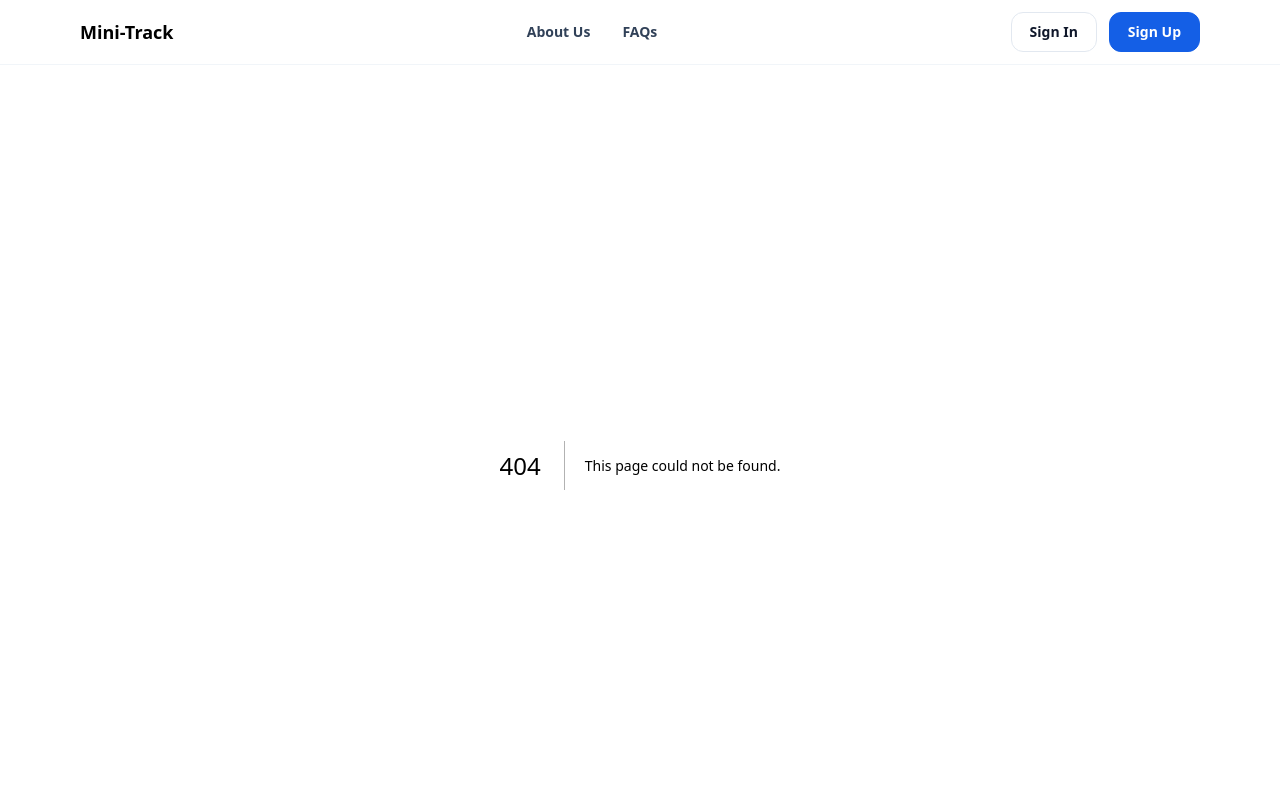
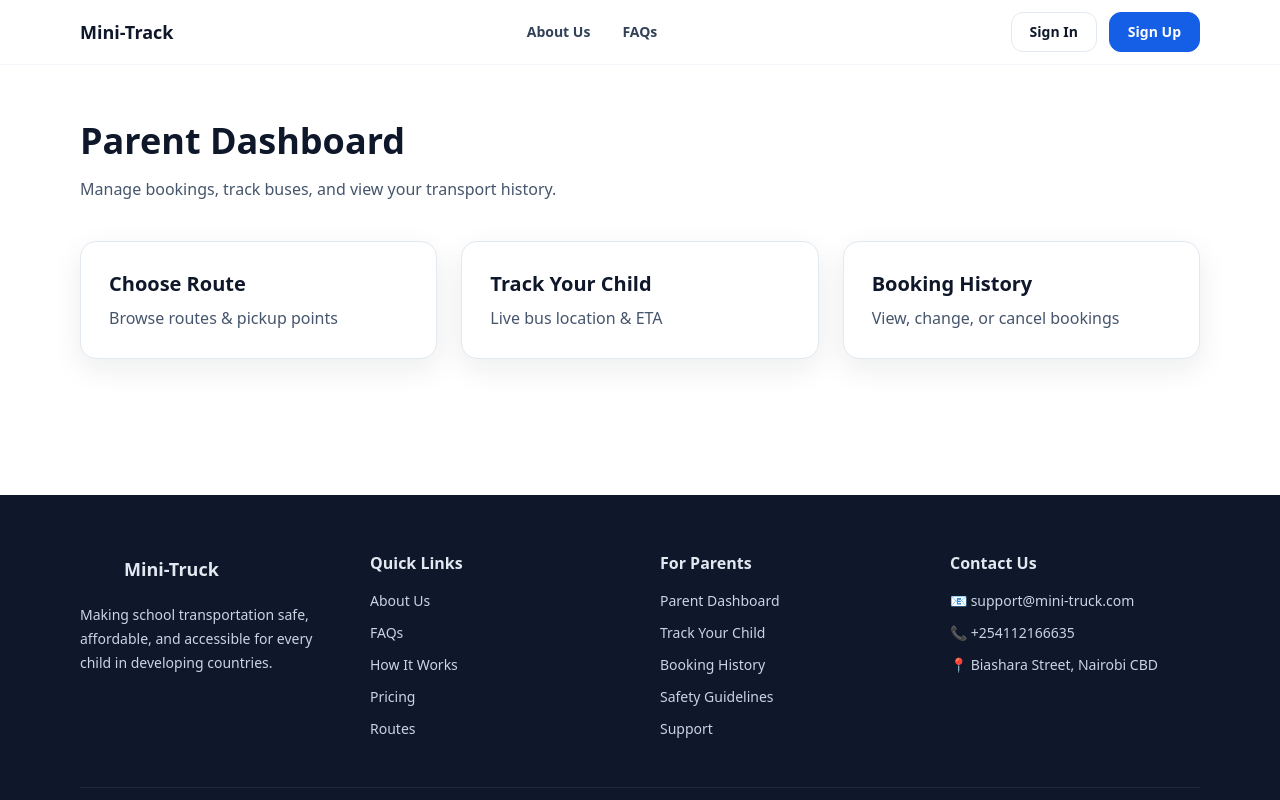
Before and after one commit to RoyCheru/Mini-Track, a Next.js app in the folder frontend/client/: page /dashboard/parent in a window 1280 px wide. Before the commit this address had no page. Shown: the top 800 px of the page. Built offline with nearby package versions, Linux system fonts and the light colour scheme.

Commit message:
final fix issues in parent dashboard page to allow routing

```diff
--- /dev/null
+++ b/frontend/client/app/dashboard/parent/page.tsx
@@ -0,0 +1,28 @@
+import Link from "next/link"
+import { ROUTES } from "@/lib/routes"
+
+export default function ParentDashboard() {
+  return (
+    <div className="container-max py-14">
+      <h1 className="text-4xl font-extrabold">Parent Dashboard</h1>
+      <p className="mt-4 text-slate-600">Manage bookings, track buses, and view your transport history.</p>
+
+      <div className="mt-10 grid gap-6 md:grid-cols-3">
+        <Link className="card p-7 hover:bg-slate-50" href={ROUTES.routes}>
+          <h3 className="text-xl font-extrabold">Choose Route</h3>
+          <p className="mt-2 text-slate-600">Browse routes & pickup points</p>
+        </Link>
+
+        <Link className="card p-7 hover:bg-slate-50" href={ROUTES.trackChild}>
+          <h3 className="text-xl font-extrabold">Track Your Child</h3>
+          <p className="mt-2 text-slate-600">Live bus location & ETA</p>
+        </Link>
+
+        <Link className="card p-7 hover:bg-slate-50" href={ROUTES.bookingHistory}>
+          <h3 className="text-xl font-extrabold">Booking History</h3>
+          <p className="mt-2 text-slate-600">View, change, or cancel bookings</p>
+        </Link>
+      </div>
+    </div>
+  )
+}
```
